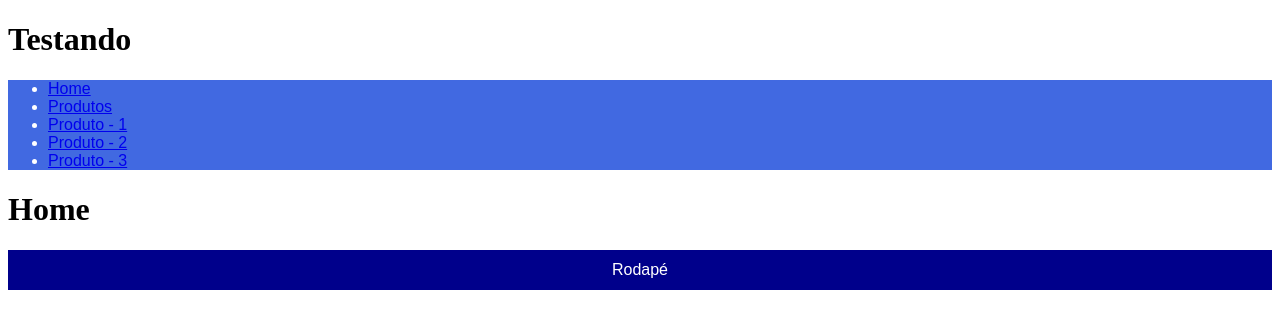
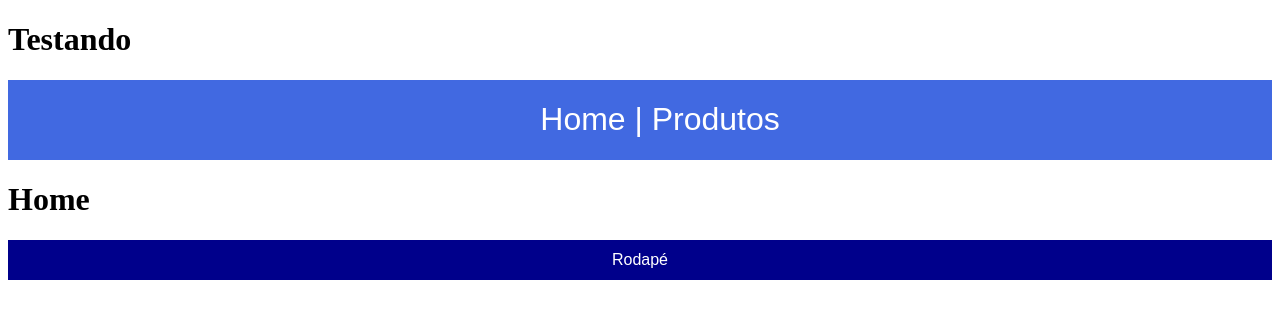
Before and after one commit to nicolyy/spa-1tdss, a React (Vite) app: page / in a window 1280 px wide. Shown: the top 328 px of the page. Built offline with nearby package versions, Linux system fonts and the light colour scheme.

Commit message:
Ajustando elementos do rodape seus css

```diff
--- a/src/components/Cabecalho.css
+++ b/src/components/Cabecalho.css
@@ -1,10 +1,39 @@
-
 
 header{
     background-color: royalblue;
     font-family: Arial, Helvetica, sans-serif;
+    font-size: 2rem;
     color: #ffffff;
 
     width: 100%;
-    height: 5%;
+    height: 10vh;
+    display: flex;
+    flex-direction: row;
+    align-items: center;
+    justify-content: center;
 }
+
+.nav-cabecalho{
+    list-style-type: none;
+    text-decoration: none;
+    font-family: Arial, Helvetica, sans-serif;
+    padding: 0 2% 0 2%;
+
+
+
+}
+
+ul{
+    display: flex;
+    flex-direction: row;
+    align-items: center;
+    justify-content: center;
+
+
+}
+
+.nav-link{
+    text-decoration: none;
+    color: #ffffff;
+
+}
--- a/src/components/Cabecalho.jsx
+++ b/src/components/Cabecalho.jsx
@@ -8,12 +8,10 @@ import './Cabecalho.css';
             <>
                 <header>
                         <ul>
-                            <li><Link to="/">Home</Link></li>
-                            <li><Link to="/produtos">Produtos</Link></li>
+                            <li className="nav-cabecalho"><Link className="nav-link" to="/">Home</Link></li>
+                            <li className="nav-cabecalho">|</li>
+                            <li className="nav-cabecalho"><Link className="nav-link" to='/produtos'>Produtos</Link></li>
 
-                            <li><Link to="/editar/produtos/1">Produto - 1</Link></li>
-                            <li><Link to="/editar/produtos/2">Produto - 2</Link></li>
-                            <li><Link to="/editar/produtos/3">Produto - 3</Link></li>
                         </ul>
                 </header>
             </>
```
